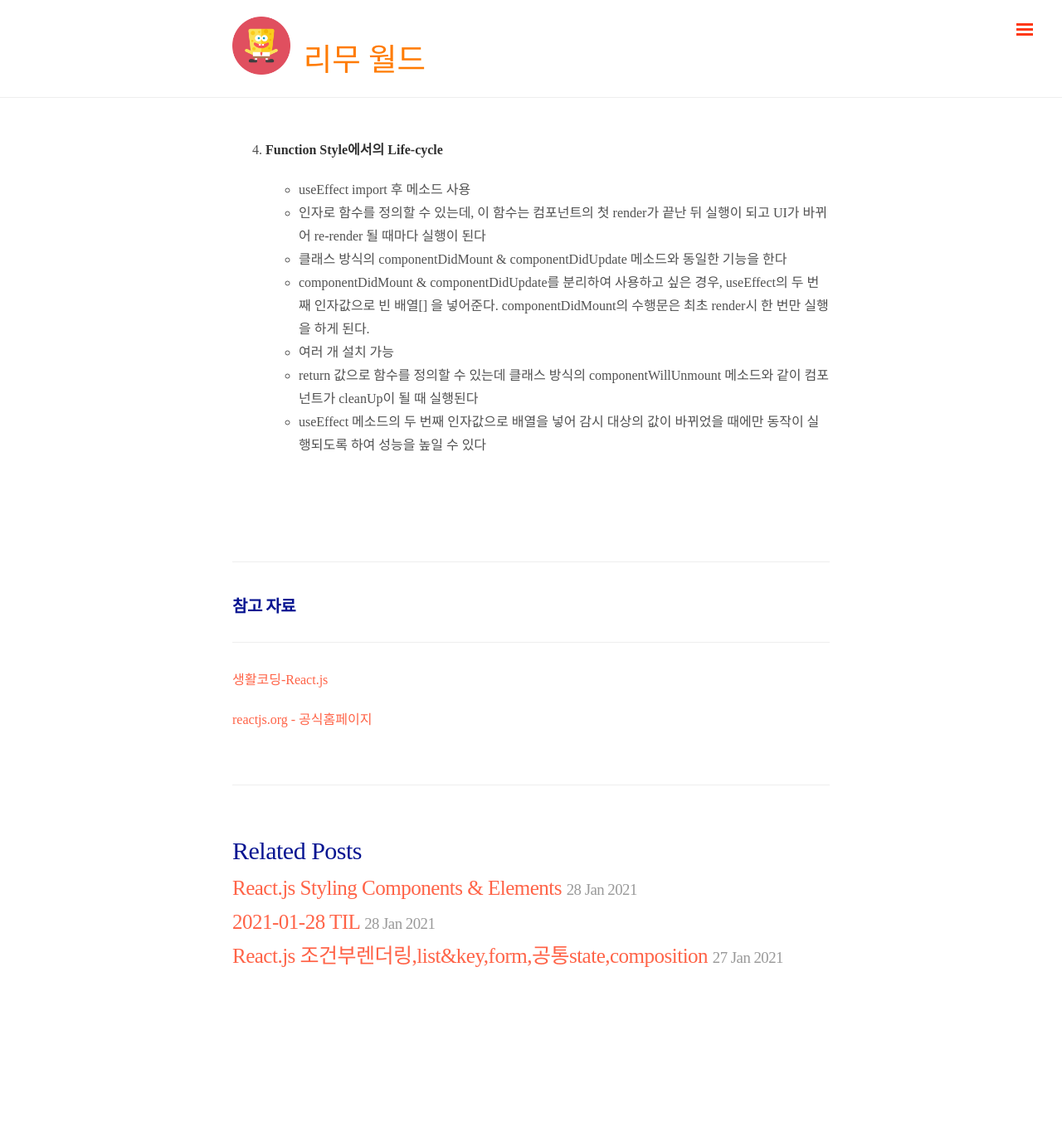
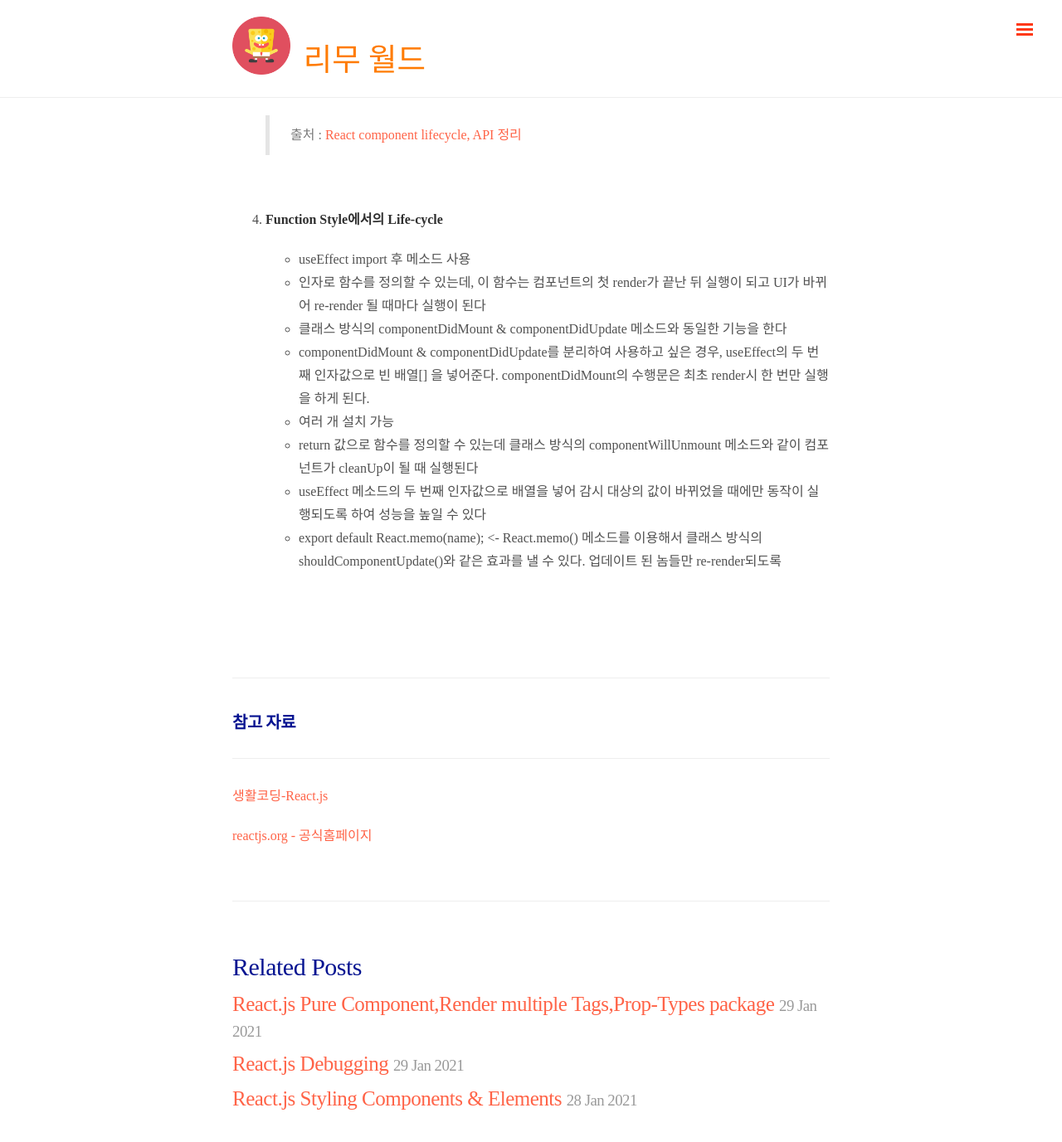
Before and after one commit to limunosekai/limunosekai.github.io, a Jekyll site: the page built from _posts/react/2021-01-26-open-react-04.md, in a window 1280 px wide and 1400 px high, scrolled down 1990 px. Shown: the top 1377 px of the window at 83% size. Built offline with Jekyll 4.4.1, drawn with Linux system fonts in a browser that asks for light colours; nearby versions of some CDN libraries; some web fonts are replaced; comment, search, counter and statistics services are not loaded; before the commit the page ends 3219 px from its top, so only the background shows below that; some of the changed lines change nothing that is shown; some of the changed text lies outside the part shown.

Commit message:
2021-01-29 upload

````diff
--- a/_posts/react/2021-01-26-open-react-04.md
+++ b/_posts/react/2021-01-26-open-react-04.md
@@ -52,6 +52,7 @@
 4. **Class Style에서의 Life-cycle**
 
    * 클래스 방식에서는 생명주기 메소드를 사용할 수 있어, 원하는 타이밍에 어떠한 처리를 할 수 있다
+   * shouldComponentUpdate() 는 nextProp, nextState 두 가지 인자를 가지고 return 값으로 boolean 을 가지는데 현재 props이나 state값과 바뀐 prop, state 값을 비교해서 바뀐게 있으면 re-render를 하고 바뀐게 없으면 그냥 냅두는 강력한 기능을 한다
 
    ![생명주기](/assets/post/react/2021-01-26-01.png)
 
@@ -68,6 +69,7 @@
    * 여러 개 설치 가능
    * return 값으로 함수를 정의할 수 있는데 클래스 방식의 componentWillUnmount 메소드와 같이 컴포넌트가 cleanUp이 될 때 실행된다
    * useEffect 메소드의 두 번째 인자값으로 배열을 넣어 감시 대상의 값이 바뀌었을 때에만 동작이 실행되도록 하여 성능을  높일 수 있다
+   * export default React.memo(name); <- React.memo() 메소드를 이용해서 클래스 방식의 shouldComponentUpdate()와 같은 효과를 낼 수 있다. 업데이트 된 놈들만 re-render되도록
 
 <br>
 
--- /dev/null
+++ b/_posts/react/2021-01-29-guide-react-02.md
@@ -0,0 +1,55 @@
+---
+layout: post
+title: React.js Debugging
+category: React
+permalink: /react/:year/:month/:day/:title/
+tags: [React]
+comments: true
+---
+
+---
+
+## React.js Debugging
+
+---
+
+1. **Syntax Error**
+
+   * 문법상의 오류는 바로 에러가 뽝 뜨면서 브라우저가 에러로 꽉 차기때문에 바로 알기 쉽다
+   * 반면 에러 없이 작동은 되는데 내가 원했던 기능이 안먹는경우는 로직이 어딘가 꼬였을 확률이 높다
+
+
+2. **Logical Error**
+
+   * 크롬의 Dev tool을 이용하여 디버깅을 할 수 있다
+   * Source 탭의 에러가 났을 파일의 라인을 클릭하여 break point를 잡는다
+   * 이 부분이 실행이 되면 화면이 paused 되고 해당 내용을 살펴볼 수 있다
+   * 예를 들어 this.state.id === id 라는 부분의 state가 뭔지 id가 뭔지 등등?
+
+
+3. **React Developer Tools**
+
+   * 크롬 확장 프로그램인 React Developer Tools
+   * ~~이건 뭐 거의 필수이니깐~~
+   * 컴포넌트를 뜯어서 볼 수 있고 자체적으로 수정한 모습도 브라우저에서 확인을 할 수 있다
+
+
+4. **Error Boundary**
+
+   * Error 발생시 메세지를 출력하는 컴포넌트를 만들어서 에러가 발생할 확률이 높은 element를 감싸준다
+
+   ![error](/assets/post/react/2021-01-29-01.JPG)
+
+<br>
+
+<br>
+
+---
+
+## 참고 자료
+
+---
+
+[reactjs.org - 공식홈페이지](https://ko.reactjs.org/tutorial/tutorial.html)
+
+[Udemy - React The Complete Guide](https://www.udemy.com/course/react-the-complete-guide-incl-redux/)
--- /dev/null
+++ b/_posts/react/2021-01-29-guide-react-03.md
@@ -0,0 +1,113 @@
+---
+layout: post
+title: React.js Pure Component,Render multiple Tags,Prop-Types package
+category: React
+permalink: /react/:year/:month/:day/:title/
+tags: [React]
+comments: true
+---
+
+---
+
+## React.js Pure Component,Render multiple Tags,Prop-Types package
+
+---
+
+1. **Pure Component**
+
+   * shoudComponentUpdate() 혹은 React.memo()를 남용하게 되면 성능 저하가 우려될 수 있다
+   * PureComponent는 shoudComponentUpdate() 혹은 React.memo()를 호출하지 않아도 지가 알아서 바뀐 부분만 check를 해주는 명석한 녀석이다
+   * 클래스 컴포넌트를 생성할 때 보통 Component를 상속받아서 사용하지만 PureComponent는 이름 그대로 PureComponent를 import하고 extends하면 된다
+
+
+2. **Rendering adjacent JSX element**
+
+   * 클래스 컴포넌트든 함수 컴포넌트든 return을 할 때에는 최상위 태그로 감싸야한다고 배웠다
+   * 하지만 편법은 존재하기 마련
+   * 배열을 이용하여 여러 줄의 태그를 rendering 할 수 있다
+   * 당연히 key값도 넣어주어야한다
+
+   ```react
+   class xxx extends Component {
+       render() {
+           return [
+               <p>11</p>
+               <h1>22</h1>
+               <input>33</input>
+           ];
+       }
+   }// 이런 식으로 배열을 이용하여 div로 감싸지 않고도 렌더링이 가능
+   ```
+
+   <br>
+
+   * 아니면 컴포넌트를 이용하는 방법이 있다
+   * Windows는 Aux 라는 이름이 충돌할 수 있으므로 주의
+
+   ```react
+   const aux = props => props.children;
+   export default aux;
+
+   // 다음과 같이 aux 컴포넌트를 준비하고
+
+   render() {
+       return {
+           <Aux> // Aux 컴포넌트로 감싸준다
+         	  <p>11</p>
+              <h1>22</h1>
+              <input>33</input>
+           </Aux>
+       };
+   }
+   ```
+
+   <br>
+
+   * 위에서 설명한 컴포넌트의 기능을 그대로 하는 내장 컴포넌트가 있다
+   * Fragment
+
+   ```react
+   render() {
+       return {
+           <React.Fragment>
+         	  <p>11</p>
+              <h1>22</h1>
+              <input>33</input>
+           </React.Fragment>
+       };
+   }
+   ```
+
+   <br>
+
+3. **prop-types package**
+
+   * prop type을 관리해주는 패키지가 있다
+   * 컴포넌트를 배포하거나 협업을 하면서 잘못된 자료형의 prop을 사용하는 것을 막을 수 있다
+   * **npm install --save prop-types**
+   * 잘못된 자료형을 입력하면 console창에 error가 뽝 뜬다
+
+   ```react
+   import PropTypes from 'prop-types';
+
+   propName.propTypes = {
+       name: PropTypes.string,
+       age: PropTypes.number,
+       click: PropTypes.func,
+   }
+   // 이와 같이 사용한다. 대소문자 주의
+   ```
+
+<br>
+
+<br>
+
+---
+
+## 참고 자료
+
+---
+
+[reactjs.org - 공식홈페이지](https://ko.reactjs.org/tutorial/tutorial.html)
+
+[Udemy - React The Complete Guide](https://www.udemy.com/course/react-the-complete-guide-incl-redux/)
````
Also changed, not shown: assets/post/react/2021-01-29-01.JPG (added).
